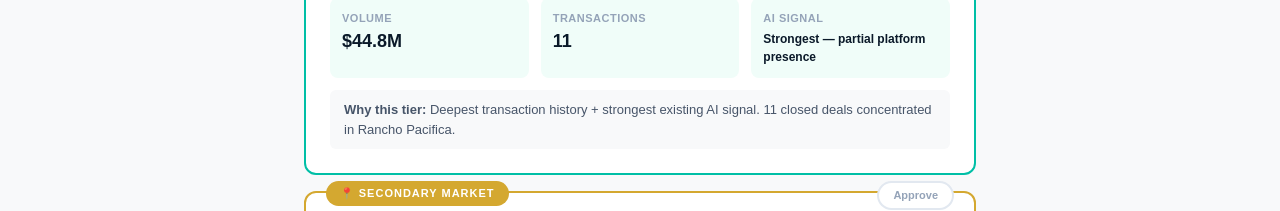
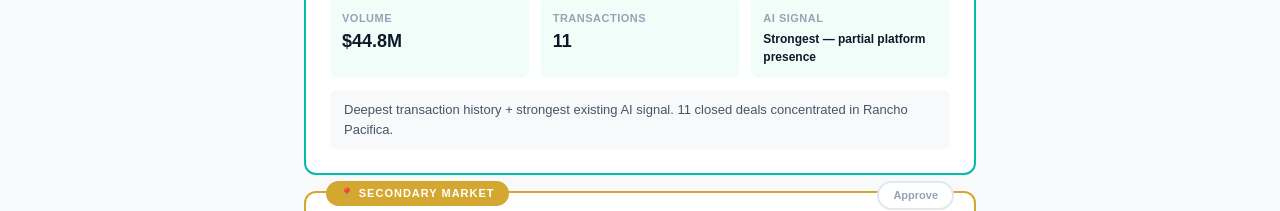
Before and after one commit to radleyraven/cited-dashboard, a Next.js app: page /onboarding/markets in a window 1280 px wide. Shown: the part 702-913 px from the top of the page. Built offline with nearby package versions, Linux system fonts and the light colour scheme; no server answers.

Commit message:
Fix: remove 'Why this tier' label, rewrite evidence in client language, no internal jargon

```diff
--- a/src/app/onboarding/markets/page.tsx
+++ b/src/app/onboarding/markets/page.tsx
@@ -443,7 +443,7 @@ export default function MarketsPage() {
                   color: '#475569',
                   lineHeight: 1.5,
                 }}>
-                  <strong>Why this tier:</strong> {market.evidence}
+                  {market.evidence}
                 </div>
               </div>
             </div>
```
